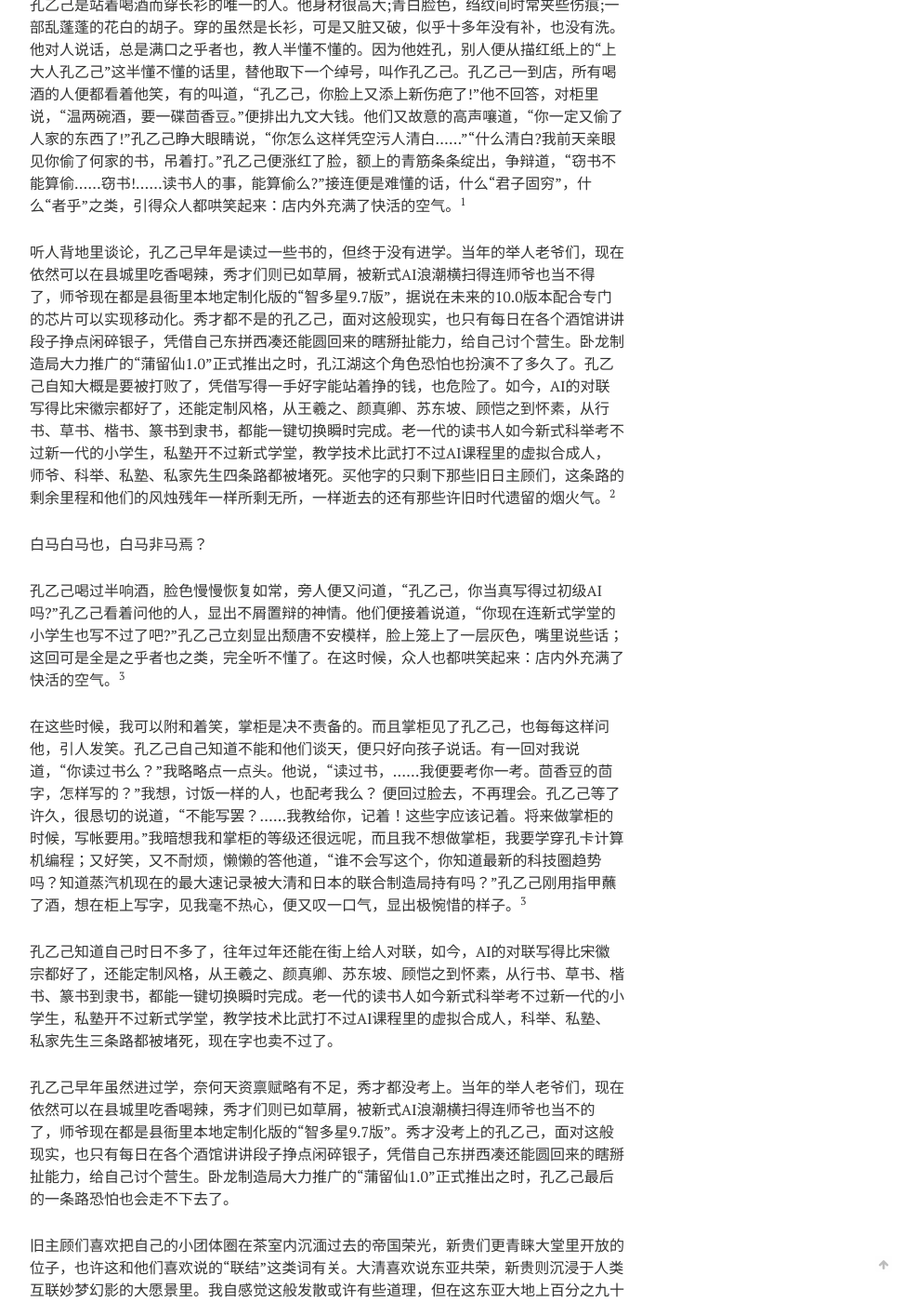
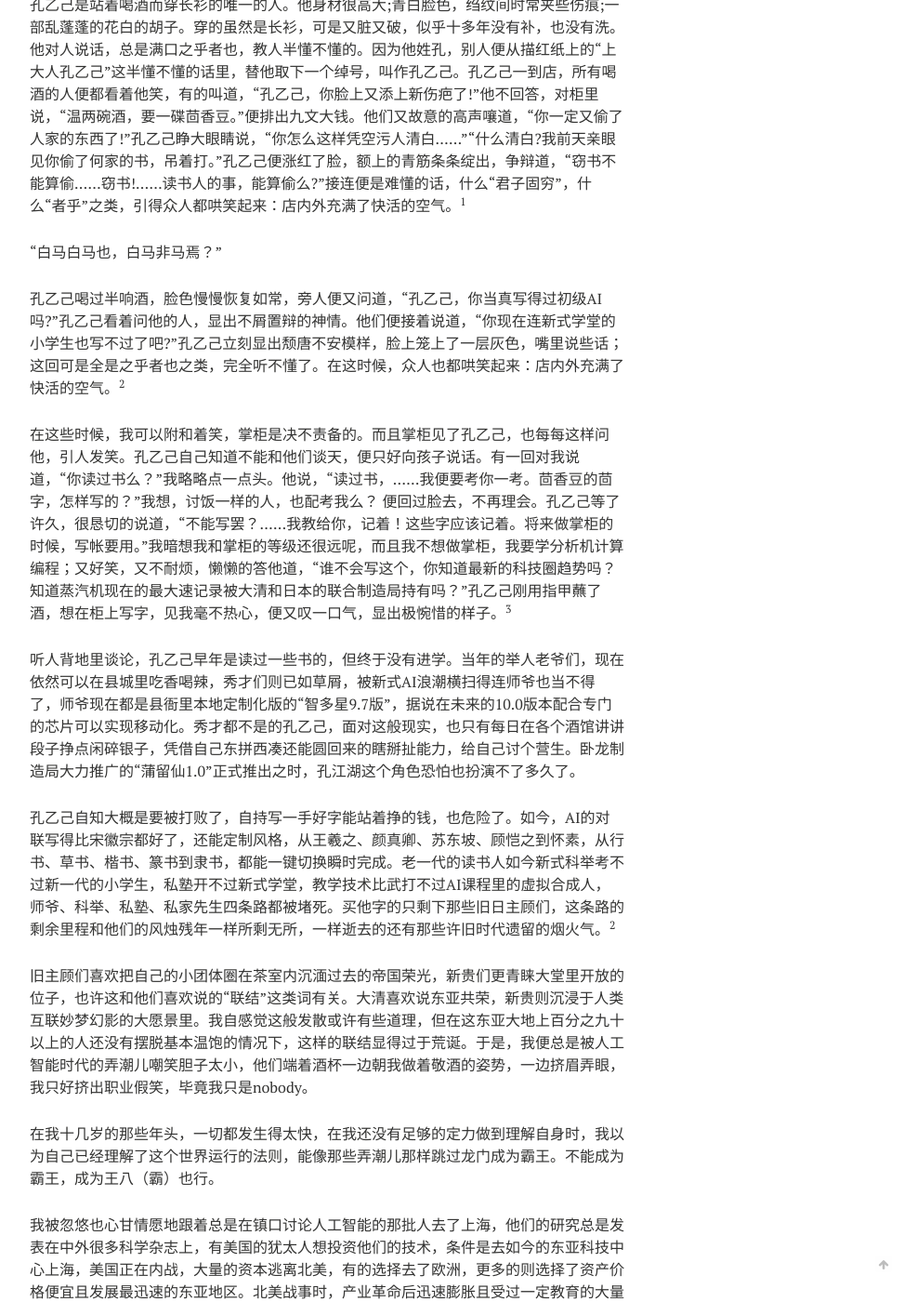
Before and after one commit to jarynzhang/jarynzhang.github.io, a Jekyll site: the page built from _posts/2024-01-01-人工智能孔乙己.md, in a window 1280 px wide and 1400 px high, scrolled down 654 px. Shown: the whole window at 93% size, without its empty margins (288-1275 px from the left). Built offline with Jekyll 4.4.1, drawn with Linux system fonts in a browser that asks for light colours; nearby versions of some CDN libraries; our own code applies the rules of GitHub Pages for plain Markdown files; some of the changed text lies outside the part shown.

Commit message:
孔乙己01

```diff
--- a/_posts/2024-01-01-人工智能孔乙己01.md
+++ b/_posts/2024-01-01-人工智能孔乙己.md
@@ -30,27 +30,23 @@ excerpt:  于是，我便总是被人工智能时代的弄潮儿嘲笑胆子太
 
 
 
-听人背地里谈论，孔乙己早年是读过一些书的，但终于没有进学。当年的举人老爷们，现在依然可以在县城里吃香喝辣，秀才们则已如草屑，被新式AI浪潮横扫得连师爷也当不得了，师爷现在都是县衙里本地定制化版的“智多星9.7版”，据说在未来的10.0版本配合专门的芯片可以实现移动化。秀才都不是的孔乙己，面对这般现实，也只有每日在各个酒馆讲讲段子挣点闲碎银子，凭借自己东拼西凑还能圆回来的瞎掰扯能力，给自己讨个营生。卧龙制造局大力推广的“蒲留仙1.0”正式推出之时，孔江湖这个角色恐怕也扮演不了多久了。孔乙己自知大概是要被打败了，凭借写得一手好字能站着挣的钱，也危险了。如今，AI的对联写得比宋徽宗都好了，还能定制风格，从王羲之、颜真卿、苏东坡、顾恺之到怀素，从行书、草书、楷书、篆书到隶书，都能一键切换瞬时完成。老一代的读书人如今新式科举考不过新一代的小学生，私塾开不过新式学堂，教学技术比武打不过AI课程里的虚拟合成人，师爷、科举、私塾、私家先生四条路都被堵死。买他字的只剩下那些旧日主顾们，这条路的剩余里程和他们的风烛残年一样所剩无所，一样逝去的还有那些许旧时代遗留的烟火气。[^2]
+“白马白马也，白马非马焉？”
 
 
 
-白马白马也，白马非马焉？
+孔乙己喝过半响酒，脸色慢慢恢复如常，旁人便又问道，“孔乙己，你当真写得过初级AI吗?”孔乙己看着问他的人，显出不屑置辩的神情。他们便接着说道，“你现在连新式学堂的小学生也写不过了吧?”孔乙己立刻显出颓唐不安模样，脸上笼上了一层灰色，嘴里说些话；这回可是全是之乎者也之类，完全听不懂了。在这时候，众人也都哄笑起来：店内外充满了快活的空气。[^2]
 
 
 
-孔乙己喝过半响酒，脸色慢慢恢复如常，旁人便又问道，“孔乙己，你当真写得过初级AI吗?”孔乙己看着问他的人，显出不屑置辩的神情。他们便接着说道，“你现在连新式学堂的小学生也写不过了吧?”孔乙己立刻显出颓唐不安模样，脸上笼上了一层灰色，嘴里说些话；这回可是全是之乎者也之类，完全听不懂了。在这时候，众人也都哄笑起来：店内外充满了快活的空气。[^3]
+在这些时候，我可以附和着笑，掌柜是决不责备的。而且掌柜见了孔乙己，也每每这样问他，引人发笑。孔乙己自己知道不能和他们谈天，便只好向孩子说话。有一回对我说道，“你读过书么？”我略略点一点头。他说，“读过书，……我便要考你一考。茴香豆的茴字，怎样写的？”我想，讨饭一样的人，也配考我么？ 便回过脸去，不再理会。孔乙己等了许久，很恳切的说道，“不能写罢？……我教给你，记着！这些字应该记着。将来做掌柜的时候，写帐要用。”我暗想我和掌柜的等级还很远呢，而且我不想做掌柜，我要学分析机计算编程；又好笑，又不耐烦，懒懒的答他道，“谁不会写这个，你知道最新的科技圈趋势吗？知道蒸汽机现在的最大速记录被大清和日本的联合制造局持有吗？”孔乙己刚用指甲蘸了酒，想在柜上写字，见我毫不热心，便又叹一口气，显出极惋惜的样子。[^3]
 
 
 
-在这些时候，我可以附和着笑，掌柜是决不责备的。而且掌柜见了孔乙己，也每每这样问他，引人发笑。孔乙己自己知道不能和他们谈天，便只好向孩子说话。有一回对我说道，“你读过书么？”我略略点一点头。他说，“读过书，……我便要考你一考。茴香豆的茴字，怎样写的？”我想，讨饭一样的人，也配考我么？ 便回过脸去，不再理会。孔乙己等了许久，很恳切的说道，“不能写罢？……我教给你，记着！这些字应该记着。将来做掌柜的时候，写帐要用。”我暗想我和掌柜的等级还很远呢，而且我不想做掌柜，我要学穿孔卡计算机编程；又好笑，又不耐烦，懒懒的答他道，“谁不会写这个，你知道最新的科技圈趋势吗？知道蒸汽机现在的最大速记录被大清和日本的联合制造局持有吗？”孔乙己刚用指甲蘸了酒，想在柜上写字，见我毫不热心，便又叹一口气，显出极惋惜的样子。[^3]
+听人背地里谈论，孔乙己早年是读过一些书的，但终于没有进学。当年的举人老爷们，现在依然可以在县城里吃香喝辣，秀才们则已如草屑，被新式AI浪潮横扫得连师爷也当不得了，师爷现在都是县衙里本地定制化版的“智多星9.7版”，据说在未来的10.0版本配合专门的芯片可以实现移动化。秀才都不是的孔乙己，面对这般现实，也只有每日在各个酒馆讲讲段子挣点闲碎银子，凭借自己东拼西凑还能圆回来的瞎掰扯能力，给自己讨个营生。卧龙制造局大力推广的“蒲留仙1.0”正式推出之时，孔江湖这个角色恐怕也扮演不了多久了。
 
 
 
-孔乙己知道自己时日不多了，往年过年还能在街上给人对联，如今，AI的对联写得比宋徽宗都好了，还能定制风格，从王羲之、颜真卿、苏东坡、顾恺之到怀素，从行书、草书、楷书、篆书到隶书，都能一键切换瞬时完成。老一代的读书人如今新式科举考不过新一代的小学生，私塾开不过新式学堂，教学技术比武打不过AI课程里的虚拟合成人，科举、私塾、私家先生三条路都被堵死，现在字也卖不过了。
-
-
-
-孔乙己早年虽然进过学，奈何天资禀赋略有不足，秀才都没考上。当年的举人老爷们，现在依然可以在县城里吃香喝辣，秀才们则已如草屑，被新式AI浪潮横扫得连师爷也当不的了，师爷现在都是县衙里本地定制化版的“智多星9.7版”。秀才没考上的孔乙己，面对这般现实，也只有每日在各个酒馆讲讲段子挣点闲碎银子，凭借自己东拼西凑还能圆回来的瞎掰扯能力，给自己讨个营生。卧龙制造局大力推广的“蒲留仙1.0”正式推出之时，孔乙己最后的一条路恐怕也会走不下去了。
+孔乙己自知大概是要被打败了，自持写一手好字能站着挣的钱，也危险了。如今，AI的对联写得比宋徽宗都好了，还能定制风格，从王羲之、颜真卿、苏东坡、顾恺之到怀素，从行书、草书、楷书、篆书到隶书，都能一键切换瞬时完成。老一代的读书人如今新式科举考不过新一代的小学生，私塾开不过新式学堂，教学技术比武打不过AI课程里的虚拟合成人，师爷、科举、私塾、私家先生四条路都被堵死。买他字的只剩下那些旧日主顾们，这条路的剩余里程和他们的风烛残年一样所剩无所，一样逝去的还有那些许旧时代遗留的烟火气。[^2]
 
 
 
@@ -82,11 +78,11 @@ excerpt:  于是，我便总是被人工智能时代的弄潮儿嘲笑胆子太
 
 
 
-香港一如上海那些大佬所说，看起来像个小渔村，全岛只有面朝大陆的维多利亚港附近有些发展势头，其它靠近海面的区域都是渔民们聚集而居的成片木质建筑区。与上海不一样，这里是自由港[^7]，香港的特殊地位使得附近大清传统的海外贸易官方指定中心广州的地位迅速衰弱，十三行在鸦片战争之前已不复当年胜景，其它非传统商行在鸦片战争后的发展也没有香港的新势力们来的快[^8]。贸易中转地带来的税收优势、大清海关的英国属性和背靠大清这个庞大的新兴市场，让香港崛起为新兴的亚洲贸易中心，不过它看起来还是很破。
+香港一如上海那些大佬所说，看起来像个小渔村，全岛只有面朝大陆的维多利亚港附近有些发展势头，其它靠近海面的区域都是渔民们聚集而居的成片木质建筑区。与上海不一样，这里是自由港[^7]，香港的特殊地位使得附近大清传统的海外贸易官方指定中心广州的地位迅速衰弱，十三行在鸦片战争之前已不复当年胜景，其它非传统商行在鸦片战争后的发展也没有香港的新势力们来的快[^8]。贸易中转地带来的税收优势、大清海关的英国属性和背靠大清这个庞大的新兴市场，让香港崛起为新兴的亚洲贸易中心，至少到目前为止，它看起来还是很破。
 
 
 
-我在香港的生活很好，每天的日子就是和很多活力四射的年轻人们一起讨论人工智能的新趋势，大部分时间我都在晒太阳。不过，这里绝大多数人都觉得生活没什么好期待的，连上议院那帮老爷们也不愿意在本岛逗留太久，广州的生活可比这湿热料峭的地方丰富多彩得多。
+我在香港的生活很好，每天的日子就是和很多活力四射的年轻人们一起讨论人工智能的新趋势，耍耍嘴皮子就能融资的黄金年代，大部分时间我都在晒太阳。不过，这里绝大多数人都觉得生活没什么好期待的，连上议院那帮老爷们也不愿意在本岛逗留太久，广州的生活可比这湿热料峭的地方丰富多彩得多。
 
 
 
@@ -104,6 +100,28 @@ excerpt:  于是，我便总是被人工智能时代的弄潮儿嘲笑胆子太
 
 最后需要注意的本质问题——计算机的自我意识如何如何诞生。自我意识第一步：自我觉知，计算机需要意识到自己在做这个在给定的集合内取随机数的计算。绝大部分当前的科学幻想虚构作品[^11]里，人工智能都是经年累月地在给定集合内取随机数，并不断重复这个过程然后“突变”出“智能”的，从严肃科学的角度这是不可能的，且不说随机数取到集合外计算机会陷入未响应；就算取随机程式突变出自我意识，这种自我意识背后的自我觉知是如何做到的，自我感知的程式是如何突变成功的，是以什么代码的形式实现的，是再次运行所有程式吗？它的感觉是什么样的感觉，有没有人类那样丰富？程式之后的程式如何与程式共同运行，使用不同的打孔机吗？
 
+
+
+人工智能的发展，得益于机器与人类的交互，只有与人产生关联才会被人类的语言冠以“智能”这个当今科技发展的皇冠称号。黑猩猩再智能那也是畜生，下中国象棋的打孔机，只要战胜人类一把就是“人工智能”了。
+
+
+
+都说机器越来越像人类了，我却觉得人类越来越像人工智能，人们越来越多地抛却了那些为人的基本物件，一路往功用化、效率化的道路上狂奔，彷佛只是为了做一件事，把它做到极致就是唯一目的了，做不到，人生就彻底完蛋。
+
+
+
+我再次回到鲁镇，是二十年后，早先的酒店早已被拆，原址建了一座图书馆，镇子里的孩子们能在里面读到多国语言的各种书籍，这是好事。可孔乙己却是找不到了，我多方打听，都没有他的下落。有人说他最后没饭吃，饿死了；也有人说，孔乙己疯，跑到你深山老林去了；也有人说他出海了，跟着大不列颠人去了美利坚拓荒；无论是哪种结局，我终究是无法再见到他了。
+
+
+
+自我学到人工智能这个词开始，我就觉得孔乙己像一只人形的人工智能，此生唯一目的就是科举，科举失败了，这个机器就坏掉了，再也修不好了。但我如此说来，肯定会被认为是诋毁人工智能，会被科技精英们扒祖坟的，我只好说：
+
+
+
+“他好像一条狗。“
+
+
+
 <br>
 
 <br>
@@ -113,9 +131,9 @@ excerpt:  于是，我便总是被人工智能时代的弄潮儿嘲笑胆子太
 <br>
 
 [^1]: 摘录自鲁迅「孔乙己」。
-[^2]: 在大清跟着西方人一起鼓吹人种学和智商论的当下，基于心理学和智商测试得出的东亚人全世界智商最高的科学论断被用来证明东亚民族的优越性，使得后发的东亚民族得以借助人工智能上个别天才的单点突破性发现，以点带面用实际行动鼓舞了我大清的民族自信心，一大批受到鼓舞的大清人在前辈的带领下投入人工智能的研究，素有嫌隙的朝鲜国和日本国也在大清的提议下开启东亚大合作，整个东亚迅速成为人工智能发展的前沿地区。科技发展带来的直观体验，是生产力水平的迅速提升。自西元1855年后，虽然东亚在条约上依然全部属于西方列强的半殖民地，但西方在政治经济上的影响已经大为减弱，在科技发展上反而处于追赶的势态。大英把东亚变成自家产品倾销地的企图在西元1840年鸦片战争后取得了一定进展，现在则被生产效率远超的大清私有企业集团在国内市场打得完败，只是碍于条约限制国内产品无法出口国际市场。战后我大清虽与大英再无战事发生，大英仍然依托武力恫吓和国际封锁强行与我大清签订了《南京条约》的“协定”增订本，拿下了更多的口岸城市和国际贸易限制。大英帝国在《南京条约》签订十年时对大清的基本国情做了重新评估，变更了对华强硬的外交政策，选择了军事上与大清结盟以遏制俄罗斯在中亚和远东的扩张。大清得益于科技发展和生产效率的提高和国族认同基于生活水平提高和现代教育制度推广的进一步加强，在抵抗外族领土入侵时展现了惊人的战斗力，从根本上限制了俄罗斯在中亚各斯坦国的纵横捭阖和远东地区的试探，维持了大清从唐鲁乌梁海、葱岭、南海直至库页岛的领土完整。
-[^3]: 改编自鲁迅「孔乙己」。
-[^4]: 主要是东亚国家的沿海港口城市，比如：大清的上海、广州，日本的静冈、箱馆，朝鲜的釜山。
+[^2]: 改编自鲁迅「孔乙己」。
+[^3]: 改编自鲁迅「孔乙己」。在大清跟着西方人一起鼓吹人种学和智商论的当下，基于心理学和智商测试得出的东亚人全世界智商最高的科学论断被用来证明东亚民族的优越性，使得后发的东亚民族得以借助人工智能上个别天才的单点突破性发现，以点带面用实际行动鼓舞了我大清的民族自信心，一大批受到鼓舞的大清人在前辈的带领下投入人工智能的研究，素有嫌隙的朝鲜国和日本国也在大清的提议下开启东亚大合作，整个东亚迅速成为人工智能发展的前沿地区。科技发展带来的直观体验，是生产力水平的迅速提升。自西元1855年后，虽然东亚在条约上依然全部属于西方列强的半殖民地，但西方在政治经济上的影响已经大为减弱，在科技发展上反而处于追赶的势态。大英把东亚变成自家产品倾销地的企图在西元1840年鸦片战争后取得了一定进展，现在则被生产效率远超的大清私有企业集团在国内市场打得完败，只是碍于条约限制国内产品无法出口国际市场。战后我大清虽与大英再无战事发生，大英仍然依托武力恫吓和国际封锁强行与我大清签订了《南京条约》的“协定”增订本，拿下了更多的口岸城市和国际贸易限制。大英帝国在《南京条约》签订十年时对大清的基本国情做了重新评估，变更了对华强硬的外交政策，选择了军事上与大清结盟以遏制俄罗斯在中亚和远东的扩张。大清得益于科技发展和生产效率的提高和国族认同基于生活水平提高和现代教育制度推广的进一步加强，在抵抗外族领土入侵时展现了惊人的战斗力，从根本上限制了俄罗斯在中亚各斯坦国的纵横捭阖和远东地区的试探，维持了大清从唐鲁乌梁海、葱岭、南海直至库页岛的领土完整。
+[^4]: 主要是东亚国家的沿海港口城市，比如：大清的上海、广州，日本的静冈、箱馆，朝鲜的釜山等。
 [^5]:组里的小伙伴背后语。
 [^6]: 香港岛的主权依然在大清，根据「南京条约」及其增订本，大英在整岛建立了完整的普通法体系和三权分立的政治结构。不列颠人算是想得明白，这里迟早要还给大清，涸泽而渔不如建立自己的政治影响力，推广自己的价值观。唯一不好的观感，上议院那帮老爷们（主要是华人和盎格鲁撒克逊人）大多是新富裕起来的暴发户，天天在上议院拿着皮鞋敲打原木桌，互相“叼”对方，场面不太好看，没有不列颠那帮old money用最体面的语言叼人的反差感。不久之后大英在上海英租界也全盘复制了自己那套，日本人看得明白，自己把自己的幕府革了，没有劳洋大人动手。时年，普鲁士欧洲正闹腾得厉害，一众新近的工业国家觉得普鲁士的军制和它那个源自「拿破仑法典」的民法法系有搞头，简单好抄见效快。朝鲜国和日本国都跟在后面有样学样搞起了民法法系，大清则仍然抱着中央帝国的“初心”，就算屈尊纡贵要学，那也得学当世第一大国大不列颠。于是，普通法揉杂大清律令的新奇玩意就被搞出来了，硬要说所有有所传承的古老法律体系的老祖宗都是习惯法也没什么逻辑错误，中华大地的文字记录多如牛毛，做出几千几万的经典案例汇总还是很轻松的。
 [^7]: 自由港（英语：Free Economic Zone，又称自由贸易区、自由口岸）是一种以经营贸易为主的经济特区，可自由进行货物起卸、搬运、转口和加工、长期储存的港口区域。自由港内的国外货物，可免征关税和不需经海关人员检查。自由港主要从事转口贸易，但一些大小已经跟城市相同，还会进行加工、旅游和服务等业务。最早的自由港出现于欧洲，13世纪法兰西王国已开辟马赛港为自由贸易园区。1547年，西班牙王国的锡耶纳共和国正式将热那亚湾的里南那港定名为世界上第一个自由港。
```
Also changed, not shown: other parts of _posts/2024-01-01-人工智能孔乙己.md (+3 -3 lines).
